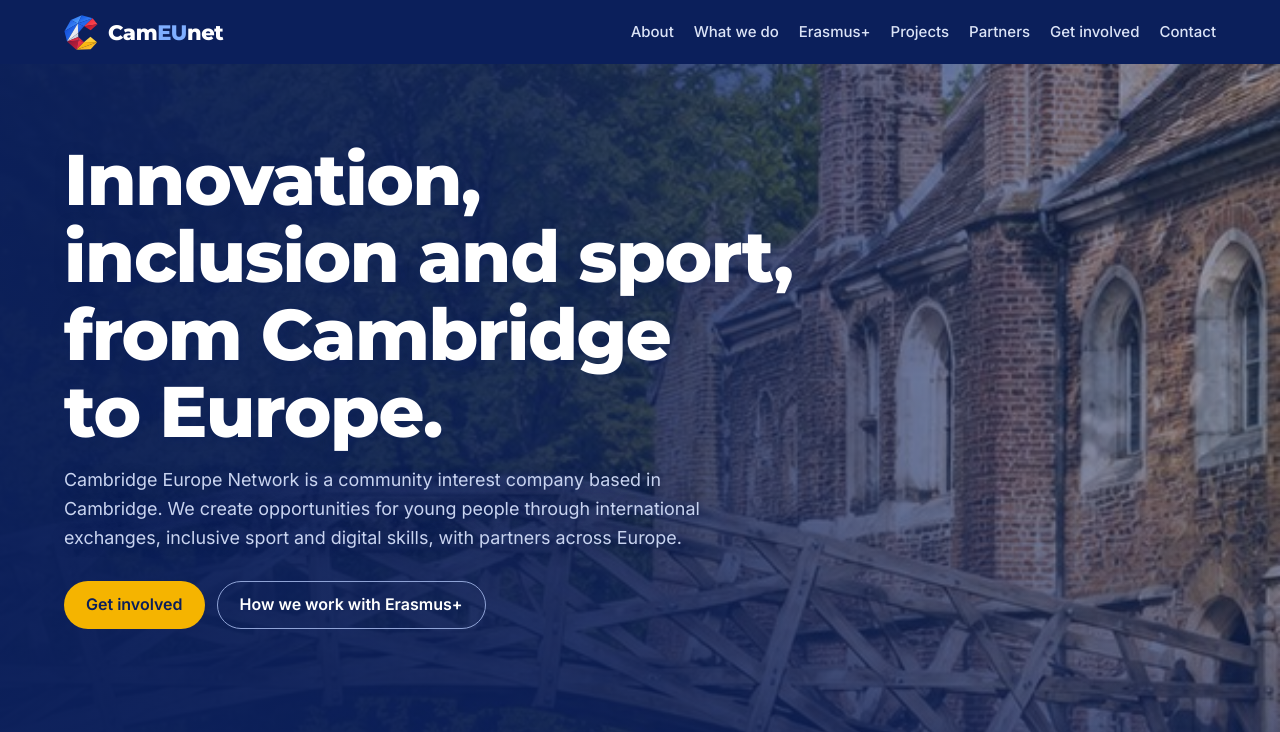
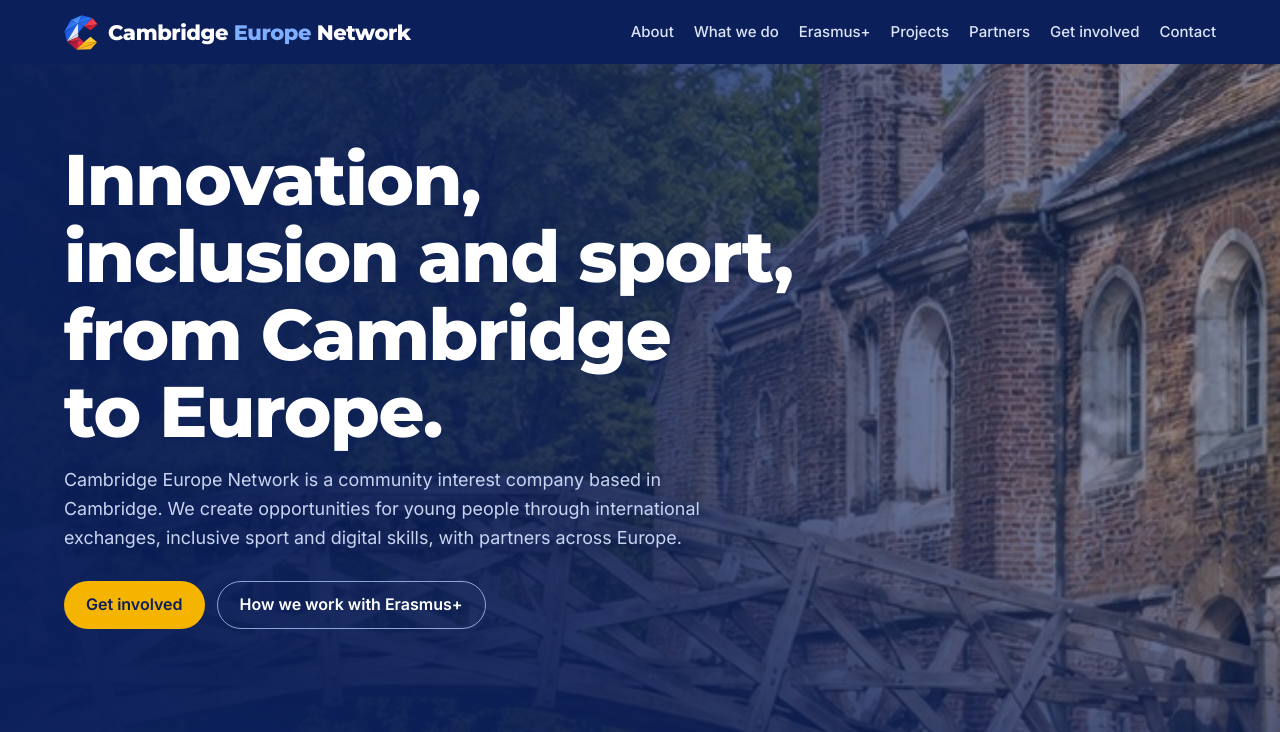
Before and after one commit to andimonari/cameunet, a plain HTML site: page index.html in a window 1280 px wide. Shown: the top 732 px of the page. Drawn offline with Linux system fonts and the light colour scheme.

Commit message:
Header: show full name Cambridge Europe Network
Co-Authored-By: Claude Opus 5.5 <noreply@anthropic.com>

```diff
--- a/index.html
+++ b/index.html
@@ -110,7 +110,7 @@ footer{background:#071443;color:#B9C6E8;font-size:14px;padding:28px max(5vw,16px
 .foot{max-width:1240px;margin:0 auto;display:flex;flex-wrap:wrap;gap:8px 28px;justify-content:space-between}
 .foot em{font-family:Montserrat,Arial,sans-serif;font-style:italic;color:var(--gold)}
 @media (max-width:900px){.pillars,.projects,.partners{grid-template-columns:minmax(0,1fr)}.pillar{min-height:0}.about,.how,.contact-grid{grid-template-columns:minmax(0,1fr)}.contact .mark{justify-self:start;max-width:180px}.involve{grid-template-columns:minmax(0,1fr)}.inv,.inv+.inv{padding:22px 0;border-left:0;border-bottom:1px solid var(--line)}}
-@media (max-width:600px){.links{margin-left:0;width:100%;padding-bottom:6px}.links a{padding:6px 0}header{position:static}.ends{font-size:13px}}
+@media (max-width:600px){.brand{font-size:18px}.links{margin-left:0;width:100%;padding-bottom:6px}.links a{padding:6px 0}header{position:static}.ends{font-size:13px}}
 @media (prefers-reduced-motion:no-preference){.arch polygon{animation:rise .7s ease-out both}}
 @keyframes rise{from{opacity:0}}
 </style>
@@ -125,7 +125,7 @@ footer{background:#071443;color:#B9C6E8;font-size:14px;padding:28px max(5vw,16px
 
 <header>
 <nav class="nav" aria-label="Main">
-<a class="brand" href="#top"><svg aria-hidden="true"><use href="#cmark"/></svg><span>Cam<b>EU</b>net</span></a>
+<a class="brand" href="#top"><svg aria-hidden="true"><use href="#cmark"/></svg><span>Cambridge <b>Europe</b> Network</span></a>
 <div class="links">
 <a href="#about">About</a>
 <a href="#what">What we do</a>
```
